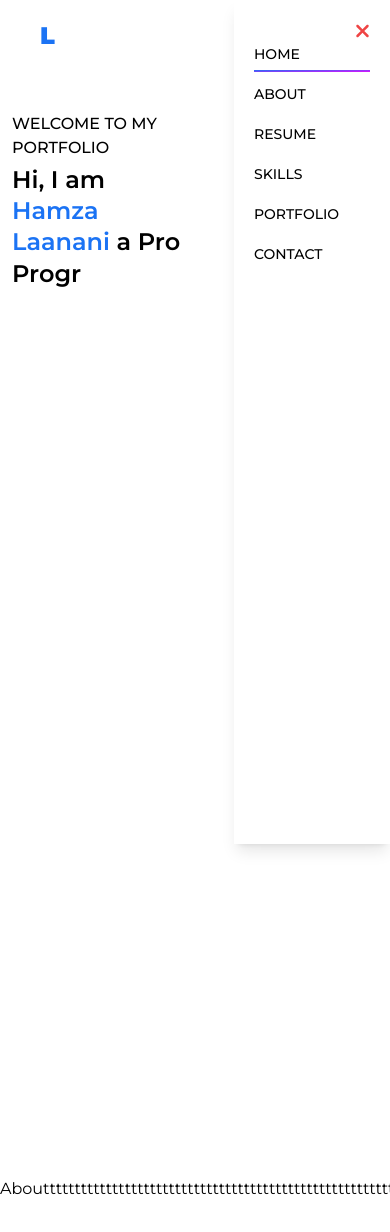
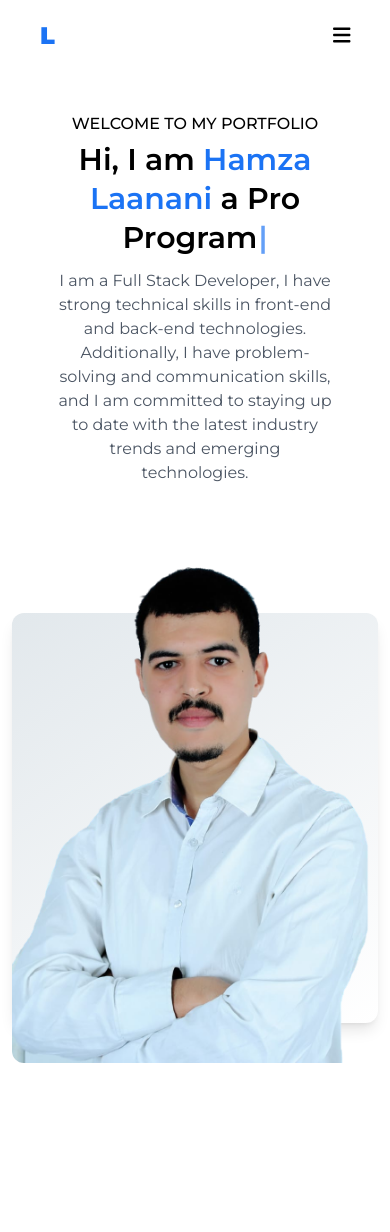
Before and after one commit to laananihamza/Portfilio, a React (Vite) app: page / in a window 390 px wide. Shown: the top 1232 px of the page. Built offline with nearby package versions, Linux system fonts and the light colour scheme.

Commit message:
add my picture to home section

```diff
--- a/src/app.css
+++ b/src/app.css
@@ -24,3 +24,12 @@ div#about {
 .Typewriter__cursor {
     color: #1b73f4;
 }
+
+.link-section {
+    box-shadow: -20px -3px 147px 393px #0000007d !important;
+    transition-property: right;
+}
+
+.empty-box {
+    background-image: linear-gradient(145deg, #e2e8ec, #ffffff);
+}
--- a/src/components/Header.jsx
+++ b/src/components/Header.jsx
@@ -27,8 +27,16 @@ function Header({ activeSection }) {
     };
   }, []);
 
+  useEffect(() => {
+    document.addEventListener('click', (e) => {
+      if (!document.querySelector('.link-section').contains(e.target) && !document.querySelector('.bars').contains(e.target)) {
+        setOpenMenu(false)
+    }
+    })
+  }, [openMenu])
+
   return (
-    <header ref={header} className={`px-10  flex items-center justify-between duration-100 w-full ${position ? '!py-3 duration-100 fixed bg-white' : 'relative bg-transparent py-5'} top-0`}>
+    <header ref={header} className={`px-10 z-[99999] flex items-center justify-between duration-100 w-full ${position ? '!py-3 duration-100 fixed bg-white shadow-md' : 'relative bg-transparent py-5 shadow-none'} top-0`}>
       <div className="logo text-blueHover text-2xl font-black">L</div>
       <div className="links">
         <ul className="hidden md:flex gap-5 text-sm uppercase font-medium">
@@ -40,18 +48,18 @@ function Header({ activeSection }) {
           <li className={`relative before:absolute before:-bottom-2 before:left-1/2 before:-translate-x-1/2 before:bg-gradient-to-br before:from-blueHover before:to-violetHover ${activeSection === 'contact' ? 'before:w-full' : 'before:w-0'} before:duration-200 hover:before:w-full before:h-0.5`}><a href="#contact">Contact</a></li>
         </ul>
         <div className="mobile-links block md:hidden">
-          <FontAwesomeIcon icon={faBars} onClick={() => setOpenMenu(true)} size="lg" className="cursor-pointer" />
-          <div className={`link-section p-5 min-h-screen w-[40%] fixed top-0 right-0 shadow-lg duration-300 bg-white z-50 ${openMenu ? 'right-0' : '-right-96'}`}>
+          <FontAwesomeIcon icon={faBars} onClick={() => setOpenMenu(true)} size="lg" className="bars cursor-pointer" />
+          <div className={`link-section p-5 min-h-screen w-[40%] fixed top-0  duration-300 bg-white z-50 ${openMenu === true ? 'right-0' : '-right-96 !shadow-none'}`}>
           <div className="close w-fit ml-auto">
             <FontAwesomeIcon icon={faClose} onClick={() => setOpenMenu(false)} size="lg" className="text-red-500 duration-200 hover:rotate-180 cursor-pointer" />
           </div>
           <ul className="mobile flex flex-col gap-5  text-sm uppercase font-medium ">
-          <li className={`relative before:absolute before:-bottom-2 before:left-0 before:bg-gradient-to-br before:from-blueHover before:to-violetHover ${activeSection === 'home' ? 'before:w-full' : 'before:w-0'} before:duration-200 hover:before:w-full before:h-0.5`}><a href="#home">Home</a></li>
-          <li className={`relative before:absolute before:-bottom-2 before:left-0 before:bg-gradient-to-br before:from-blueHover before:to-violetHover ${activeSection === 'about' ? 'before:w-full' : 'before:w-0'} before:duration-200 hover:before:w-full before:h-0.5`}><a href="#about" >About</a></li>
-          <li className={`relative before:absolute before:-bottom-2 before:left-0 before:bg-gradient-to-br before:from-blueHover before:to-violetHover ${activeSection === 'resume' ? 'before:w-full' : 'before:w-0'} before:duration-200 hover:before:w-full before:h-0.5`}><a href="#resume">Resume</a></li>
-          <li className={`relative before:absolute before:-bottom-2 before:left-0 before:bg-gradient-to-br before:from-blueHover before:to-violetHover ${activeSection === 'skills' ? 'before:w-full' : 'before:w-0'} before:duration-200 hover:before:w-full before:h-0.5`}><a href="#skills" >Skills</a></li>
-          <li className={`relative before:absolute before:-bottom-2 before:left-0 before:bg-gradient-to-br before:from-blueHover before:to-violetHover ${activeSection === 'portfolio' ? 'before:w-full' : 'before:w-0'} before:duration-200 hover:before:w-full before:h-0.5`}><a href="#portfolio">Portfolio</a></li>
-          <li className={`relative before:absolute before:-bottom-2 before:left-0 before:bg-gradient-to-br before:from-blueHover before:to-violetHover ${activeSection === 'contact' ? 'before:w-full' : 'before:w-0'} before:duration-200 hover:before:w-full before:h-0.5`}><a href="#contact">Contact</a></li>
+          <li className={`relative py-2 duration-200 hover:pl-2 before:absolute before:-bottom-2 before:left-0 before:bg-gradient-to-br before:from-blueHover before:to-violetHover ${activeSection === 'home' ? 'before:w-full pl-2' : 'before:w-0 pl-0'} before:duration-200 hover:before:w-full before:h-0.5`}><a className=" inline-block w-full" href="#home">Home</a></li>
+          <li className={`relative py-2 duration-200 hover:pl-2 before:absolute before:-bottom-2 before:left-0 before:bg-gradient-to-br before:from-blueHover before:to-violetHover ${activeSection === 'about' ? 'before:w-full pl-2' : 'before:w-0 pl-0'} before:duration-200 hover:before:w-full before:h-0.5`}><a className=" inline-block w-full" href="#about" >About</a></li>
+          <li className={`relative py-2 duration-200 hover:pl-2 before:absolute before:-bottom-2 before:left-0 before:bg-gradient-to-br before:from-blueHover before:to-violetHover ${activeSection === 'resume' ? 'before:w-full pl-2' : 'before:w-0 pl-0'} before:duration-200 hover:before:w-full before:h-0.5`}><a className=" inline-block w-full" href="#resume">Resume</a></li>
+          <li className={`relative py-2 duration-200 hover:pl-2 before:absolute before:-bottom-2 before:left-0 before:bg-gradient-to-br before:from-blueHover before:to-violetHover ${activeSection === 'skills' ? 'before:w-full pl-2' : 'before:w-0 pl-0'} before:duration-200 hover:before:w-full before:h-0.5`}><a className=" inline-block w-full" href="#skills" >Skills</a></li>
+          <li className={`relative py-2 duration-200 hover:pl-2 before:absolute before:-bottom-2 before:left-0 before:bg-gradient-to-br before:from-blueHover before:to-violetHover ${activeSection === 'portfolio' ? 'before:w-full pl-2' : 'before:w-0 pl-0'} before:duration-200 hover:before:w-full before:h-0.5`}><a className=" inline-block w-full" href="#portfolio">Portfolio</a></li>
+          <li className={`relative py-2 duration-200 hover:pl-2 before:absolute before:-bottom-2 before:left-0 before:bg-gradient-to-br before:from-blueHover before:to-violetHover ${activeSection === 'contact' ? 'before:w-full pl-2' : 'before:w-0 pl-0'} before:duration-200 hover:before:w-full before:h-0.5`}><a className=" inline-block w-full" href="#contact">Contact</a></li>
         </ul>
           </div>
         </div>
--- a/src/components/homeSection.jsx
+++ b/src/components/homeSection.jsx
@@ -1,11 +1,12 @@
 import Typewriter from "typewriter-effect";
+import profile from '../assets/hamza_img.png'
 
 function HomeSection() {
     return (
-        <div id='home' className="container mx-auto px-3 md:px-5 py-10 w-full flex items-center gap-5">
-            <div className="leftside w-1/2 ">
+        <div id='home' className="container mx-auto px-3 md:px-5 py-10 w-full flex flex-col md:flex-row items-center gap-5">
+            <div className="leftside w-9/12 md:w-1/2 text-center md:text-left ">
                 <p className="welcome-text uppercase font-medium">Welcome to my portfolio</p>
-                <div className="name-text text-2xl lg:text-3xl xl:text-5xl font-semibold my-1 !leading-[1.3]">Hi, I am <span className=" text-blueHover">Hamza Laanani</span> a <Typewriter
+                <div className="name-text text-3xl md:text-[1.6rem] lg:text-3xl xl:text-5xl font-semibold my-1 !leading-[1.3]">Hi, I am <span className=" text-blueHover">Hamza Laanani</span> a <Typewriter
 
                     onInit={(typewriter) => {
                         typewriter
@@ -21,9 +22,12 @@ function HomeSection() {
                         loop: true
                     }}
                 /></div>
-                {/* <p className="name-text text-2xl lg:text-3xl xl:text-5xl font-semibold my-1 !leading-[1.3]">Hi, I am <span className=" text-blueHover">Hamza Laanani</span> a <span id="typewriter">Web Developer</span></p> */}
+                <p className="name-text text-gray-600 my-3">I am a Full Stack Developer, I have strong technical skills in front-end and back-end technologies. Additionally, I have problem-solving and communication skills, and I am committed to staying up to date with the latest industry trends and emerging technologies.</p>
             </div>
-            <div className="w-1/2"></div>
+            <div className=" relative">
+                <div className="empty-box w-full h-[75%] bg-white shadow-lg -z-10 rounded-xl absolute left-1/2 bottom-10 -translate-x-1/2"></div>
+                <img src={profile} alt="" className="max-w-full h-full z-50 rounded-xl" />
+            </div>
         </div>
     )
 }
```
Also changed, not shown: src/assets/hamza_img.png (added), 1 other file (tests, documents, lock files or other folders). Lines whose indentation alone changed are shown as unchanged.
